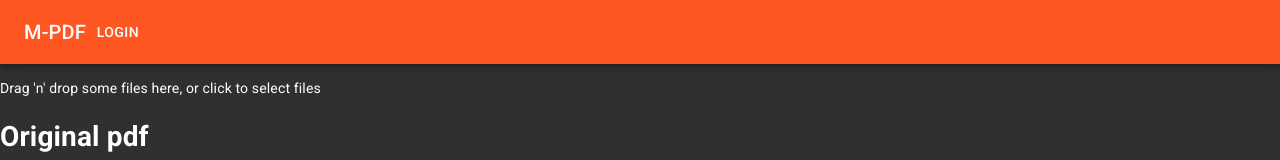
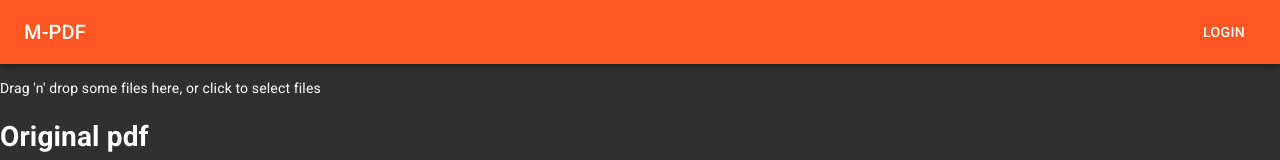
Before and after one commit to antsago/M-PDF, a React app: page / in a window 1280 px wide. Shown: the top 160 px of the page. Built offline with nearby package versions, Linux system fonts and the light colour scheme.

Commit message:
feat: better styled appbar

```diff
--- a/src/App.tsx
+++ b/src/App.tsx
@@ -1,7 +1,6 @@
-import React, { useCallback, useEffect, useRef, useState } from "react"
+import React, { useEffect, useRef, useState } from "react"
 import { PDFDocument } from 'pdf-lib'
-import { AppBar, Toolbar, IconButton, Typography, Button, CssBaseline, ThemeProvider, createTheme } from "@material-ui/core"
-import { Menu as MenuIcon } from "@material-ui/icons"
+import { AppBar, Toolbar, Typography, Button, CssBaseline, ThemeProvider, createTheme, makeStyles } from "@material-ui/core"
 import PDF from './PDF'
 import DragAndDrop from './DragAndDrop'
 
@@ -17,12 +16,23 @@ const theme = createTheme({
   }
 })
 
+const useStyles = makeStyles((theme) => ({
+  root: {
+    flexGrow: 1,
+  },
+  title: {
+    marginRight: theme.spacing(2),
+    flexGrow: 1,
+  },
+}));
+
 const App = () => {
   const [sourcePdf, setSourcePdf] = useState(null)
   const [destinationPdf, setDestinationPdf] = useState(null)
   const pdfLibDestination = useRef(null)
 
-  useCallback(() => { }, [])
+  const classes = useStyles()
+
   useEffect(() => { (async () => {
     pdfLibDestination.current = await PDFDocument.create()
   })() }, [])
@@ -40,7 +50,7 @@ const App = () => {
       <CssBaseline />
       <AppBar position="static">
         <Toolbar>
-          <Typography variant="h6">
+          <Typography variant="h6" className={classes.title}>
             M-PDF
           </Typography>
           <Button color="inherit">Login</Button>
```
